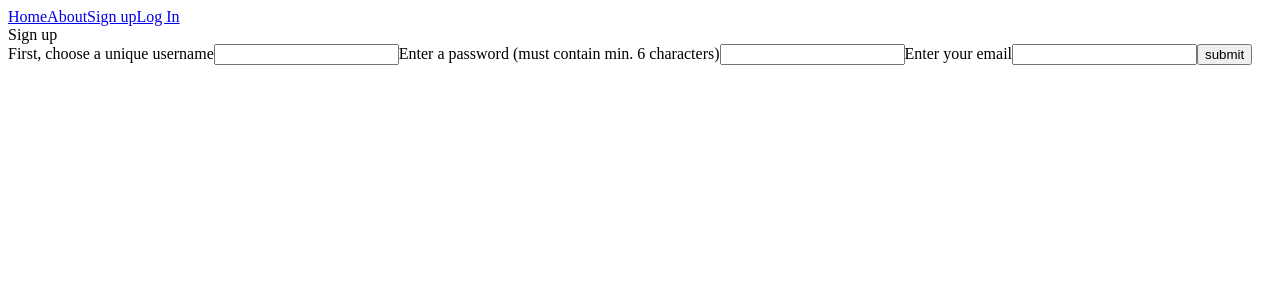
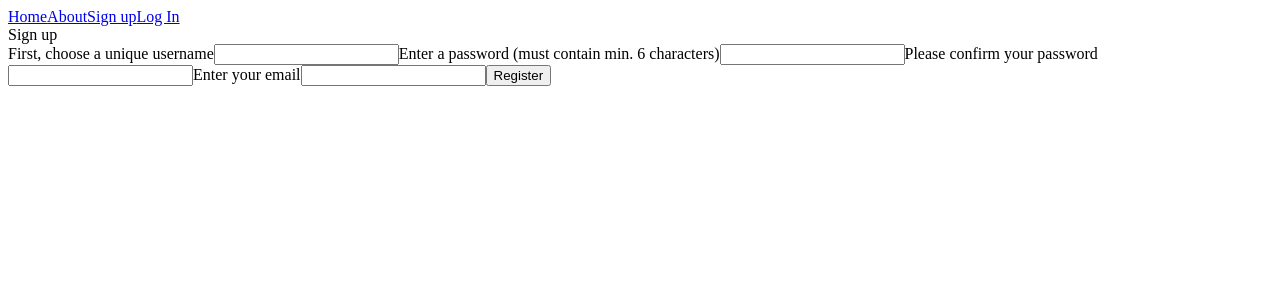
Before and after one commit to nlovas/backend-practise, a Next.js app in the folder frontend/: page /signup in a window 1280 px wide. Shown: the top 300 px of the page. Built offline with nearby package versions, Linux system fonts and the light colour scheme.

Commit message:
began working with Formik on signup form

```diff
--- a/frontend/package.json
+++ b/frontend/package.json
@@ -12,8 +12,10 @@
   "author": "",
   "license": "ISC",
   "dependencies": {
+    "formik": "^2.1.4",
     "next": "^9.3.3",
     "react": "^16.13.1",
-    "react-dom": "^16.13.1"
+    "react-dom": "^16.13.1",
+    "yup": "^0.28.3"
   }
 }
--- a/frontend/pages/signup.js
+++ b/frontend/pages/signup.js
@@ -1,28 +1,129 @@
 import Header from "../components/Header";
 
+import { Formik, Field, Form, ErrorMessage } from "formik";
+import * as Yup from "yup";
+
 class Signup extends React.Component {
-  //constructor(){}
+  constructor(props) {
+    super(props);
+    // this.state = { usernamevalue: "", pwvalue: "", emailvalue: "" };
+
+    /*this.usernameChange = this.usernameChange.bind(this);
+    this.pwChange = this.pwChange.bind(this);
+    this.emailChange = this.emailChange.bind(this);
+    this.handleSubmit = this.handleSubmit.bind(this);*/
+  }
+
+  /* usernameChange(event) {
+    this.setState({ usernamevalue: event.target.value });
+  }
+
+  pwChange(event) {
+    this.setState({ pwvalue: event.target.value });
+  }
+
+  emailChange(event) {
+    this.setState({ emailvalue: event.target.value });
+  }
+
+  handleSubmit(event) {
+    alert("successfully submitted" + this.state.value);
+    event.preventDefault();
+  }*/
+
   render() {
     return (
       <div>
         <Header />
         <div>
           <div>Sign up</div>
-          <form>
-            <label>
-              First, choose a unique username
-              <input type="text" name="name"></input>
-            </label>
-            <label>
-              Enter a password (must contain min. 6 characters)
-              <input type="text" name="password"></input>
-            </label>
-            <label>
-              Enter your email
-              <input type="text" name="email"></input>
-            </label>
-            <input type="submit" value="submit"></input>
-          </form>
+          <Formik
+            initialValues={{
+              username: "",
+              password: "",
+              confirmPassword: "",
+              email: ""
+            }}
+            validationSchema={Yup.object().shape({
+              username: Yup.string().required("Required"),
+              password: Yup.string()
+                .required("Required")
+                .min(6, "Password must be at least 6 characters long"),
+              confirmPassword: Yup.string()
+                .required("Required")
+                .oneOf([Yup.ref("password"), null], "Passwords do not match"),
+              email: Yup.string()
+                .required("Required")
+                .email("Must be a valid email")
+            })}
+            onSubmit={fields => {
+              alert("SUCCESS!! :-)\n\n" + JSON.stringify(fields, null, 4));
+            }}
+            render={({ errors, status, touched }) => (
+              <Form>
+                <label>First, choose a unique username</label>
+                <Field
+                  name="username"
+                  type="text"
+                  className={
+                    "form-control" +
+                    (errors.username && touched.username ? " is-invalid" : "")
+                  }
+                />
+                <ErrorMessage
+                  name="username"
+                  component="div"
+                  className="invalid-feedback"
+                />
+                <label>Enter a password (must contain min. 6 characters)</label>
+                <Field
+                  name="password"
+                  type="text"
+                  className={
+                    "form-control" +
+                    (errors.password && touched.password ? " is-invalid" : "")
+                  }
+                />
+                <ErrorMessage
+                  name="password"
+                  component="div"
+                  className="invalid-feedback"
+                />
+
+                <label>Please confirm your password</label>
+                <Field
+                  name="confirmPassword"
+                  type="text"
+                  className={
+                    "form-control" +
+                    (errors.confirmPassword && touched.confirmPassword
+                      ? " is-invalid"
+                      : "")
+                  }
+                />
+                <ErrorMessage
+                  name="confirmPassword"
+                  component="div"
+                  className="invalid-feedback"
+                />
+                <label>Enter your email</label>
+                <Field
+                  name="email"
+                  type="text"
+                  className={
+                    "form-control" +
+                    (errors.email && touched.email ? " is-invalid" : "")
+                  }
+                />
+                <ErrorMessage
+                  name="email"
+                  component="div"
+                  className="invalid-feedback"
+                />
+                <button type="submit">Register</button>
+              </Form>
+            )}
+          />
         </div>
       </div>
     );
@@ -30,3 +131,69 @@ class Signup extends React.Component {
 }
 
 export default Signup;
+/*
+<form>
+            <label>
+              First, choose a unique username
+              <input
+                type="text"
+                name="username"
+                value={this.state.usernamevalue}
+                onChange={this.usernameChange}
+              ></input>
+            </label>
+            <label>
+              Enter a password (must contain min. 6 characters)
+              <input
+                type="text"
+                name="password"
+                value={this.state.pwvalue}
+                onChange={this.pwChange}
+              ></input>
+            </label>
+            <label>
+              Enter your email
+              <input
+                type="text"
+                name="email"
+                value={this.state.emailvalue}
+                onChange={this.emailChange}
+              ></input>
+            </label>
+            <input type="submit" value="Submit"></input>
+          </form>
+
+
+
+
+           <form onSubmit={formik.handleSubmit}>
+            <label>
+              First, choose a unique username
+              <input
+                type="text"
+                name="username"
+                value={formik.values.username}
+                onChange={formik.handleChange}
+              ></input>
+            </label>
+            <label>
+              Enter a password (must contain min. 6 characters)
+              <input
+                type="text"
+                name="password"
+                value={formik.values.password}
+                onChange={formik.handleChange}
+              ></input>
+            </label>
+            <label>
+              Enter your email
+              <input
+                type="text"
+                name="email"
+                value={formik.values.email}
+                onChange={formik.handleChange}
+              ></input>
+            </label>
+            <input type="submit"></input>
+          </form>
+*/
```
Also changed, not shown: 2 other files (tests, documents, lock files or other folders).
